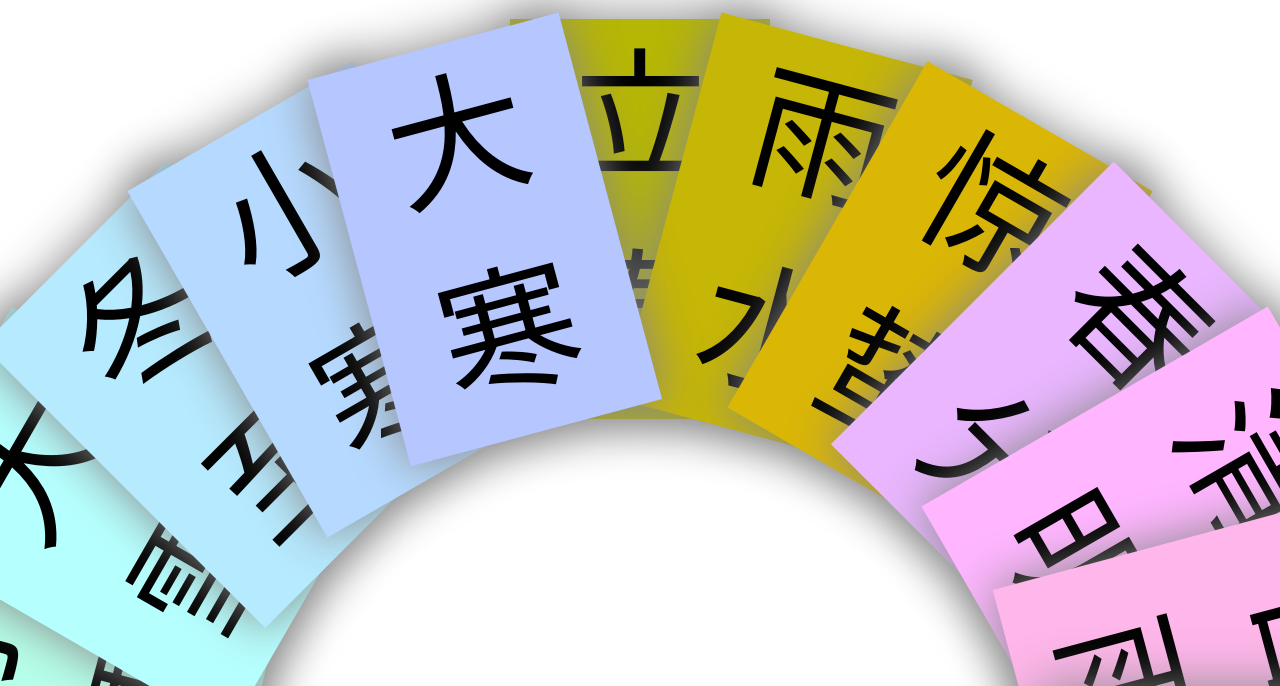
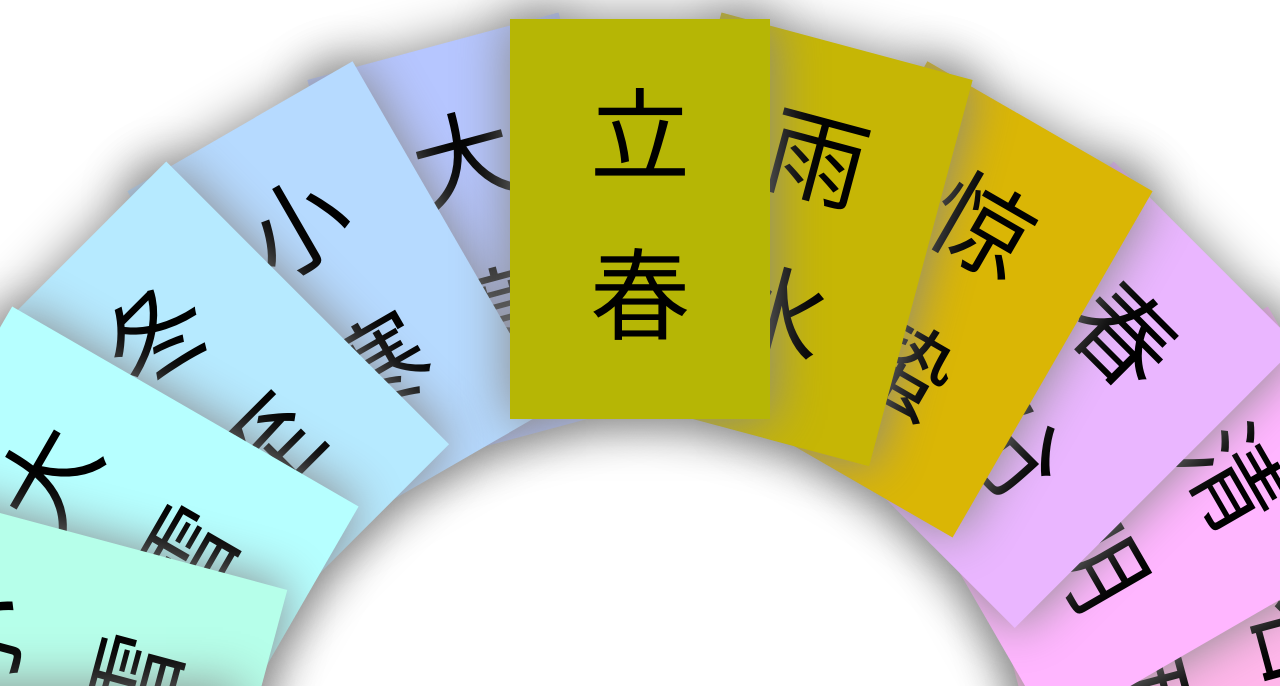
Before and after one commit to flanker/shanzi, a plain HTML site: page index.html in a window 1280 px wide. Shown: the part 70-756 px from the top of the page. Drawn offline with nearby package versions, Linux system fonts and the light colour scheme.

Commit message:
rotating the fan.

```diff
--- a/shanzi.js
+++ b/shanzi.js
@@ -4,10 +4,12 @@ $(function () {
     $('.shanzi li').each(function (index) {
       var offset = (startIndex + index) % 24;
       var deg = 15 * offset;
+      var zIndex = deg === 0 ? 360 : (360 - deg) % 360;
       $(this).css({
         '-webkit-transform': 'rotate(' + deg  + 'deg)',
         '-moz-transform': 'rotate(' + deg  + 'deg)',
-        'ms-transform': 'rotate(' + deg  + 'deg)'
+        'ms-transform': 'rotate(' + deg  + 'deg)',
+        'z-index': zIndex
       });
     });
   };
@@ -15,7 +17,8 @@ $(function () {
   rotate(0);
 
   $('.shanzi li').click(function () {
-
+    var startIndex = $(this).index();
+    rotate(-startIndex);
   });
 
 });
--- a/style.css
+++ b/style.css
@@ -2,16 +2,16 @@ body {
   margin: 0;
 }
 .shanzi-container {
-  height: 500px;
   width: 100%;
 }
 .shanzi li {
   list-style-type: none;
   position: absolute;
-  height: 400px;
-  width: 260px;
-  font-size: 140px;
-  line-height: 200px;
+  padding: 40px;
+  height: 320px;
+  width: 180px;
+  font-size: 100px;
+  line-height: 160px;
   text-align: center;
   left: 50%;
   margin-left: -130px;
```
